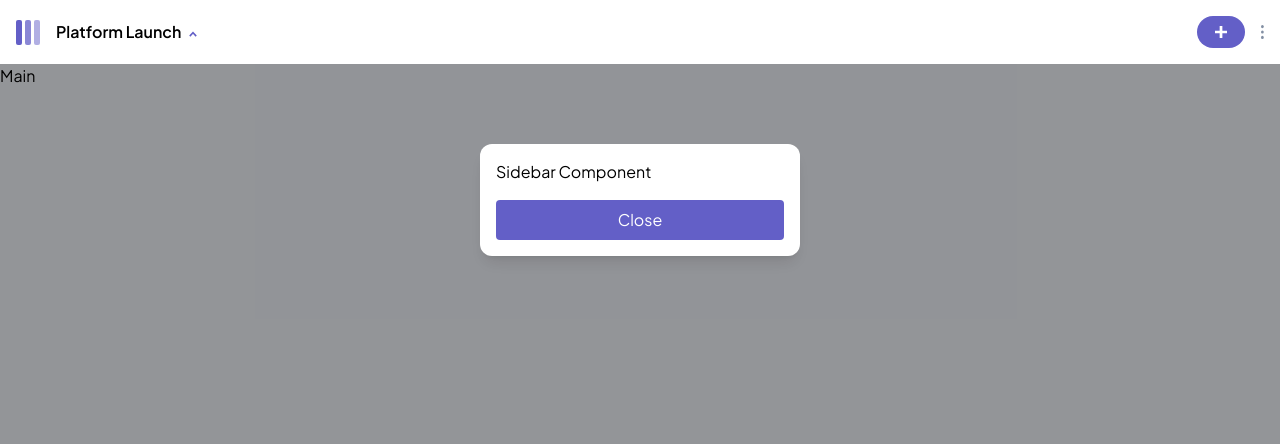
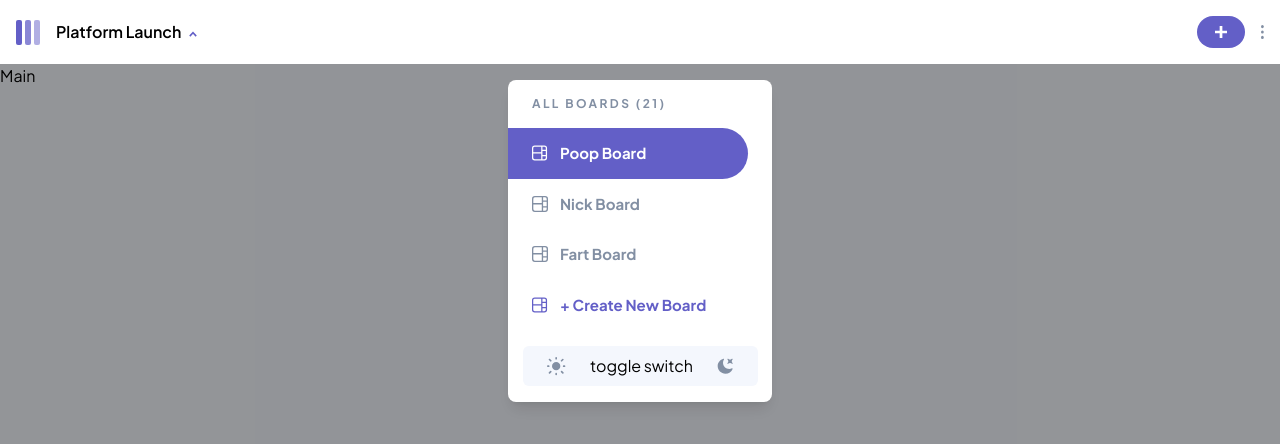
Before and after one commit to Striperoooo/kanban-task-management-app, a React (Vite) app: page / in a window 1280 px wide. Both pictures are taken after a click on the element "Platform Launch". Shown: the top 444 px of the page. Built offline with nearby package versions, Linux system fonts and the light colour scheme.

Commit message:
Enhance Sidebar UI and add medium-grey color
Sidebar component updated with board list, selection styling, and theme toggle UI. Added 'medium-grey' color to Tailwind config for improved styling consistency.

```diff
--- a/src/components/Sidebar.tsx
+++ b/src/components/Sidebar.tsx
@@ -1,4 +1,7 @@
 import { useSidebar } from "../contexts/SidebarContext";
+import iconBoard from '../assets/icon-board.svg'
+import iconLight from '../assets/icon-light-theme.svg'
+import iconDark from '../assets/icon-dark-theme.svg'
 
 
 export default function Sidebar() {
@@ -13,16 +16,45 @@ export default function Sidebar() {
             onClick={close}
         >
             <div
-                className="mt-20 w-full max-w-xs bg-white rounded-xl shadow-lg p-4"
+                className="sidebar-modal flex flex-col  mt-4 w-[264px] h-[322px] bg-white rounded-lg shadow-lg"
                 onClick={e => e.stopPropagation()} // Prevent closing when clicking inside
             >
-                <aside>Sidebar Component</aside>
-                <button
-                    className="mt-4 w-full py-2 rounded bg-main-purple text-white"
-                    onClick={close}
-                >
-                    Close
-                </button>
+                <p className="pl-6 mt-4 text-medium-grey font-bold text-xs tracking-[2.4px]">ALL BOARDS (21)</p>
+
+                <div className="kanban-boards-container mt-4 pl-6">
+
+                    <div className="selected-kanban-board flex text-white text-[15px] font-bold -ml-6 mr-6 rounded-tr-full rounded-br-full bg-main-purple items-center py-3.5 gap-3">
+                        <div className="pl-6 flex items-center gap-3">
+                            <svg className="w-4 h-4 text-white" viewBox="0 0 17 16" xmlns="http://www.w3.org/2000/svg">
+                                <path d="M0 2.889A2.889 2.889 0 0 1 2.889 0H13.11A2.889 2.889 0 0 1 16 2.889V13.11A2.888 2.888 0 0 1 13.111 16H2.89A2.889 2.889 0 0 1 0 13.111V2.89Zm1.333 5.555v4.667c0 .859.697 1.556 1.556 1.556h6.889V8.444H1.333Zm8.445-1.333V1.333h-6.89A1.556 1.556 0 0 0 1.334 2.89V7.11h8.445Zm4.889-1.333H11.11v4.444h3.556V5.778Zm0 5.778H11.11v3.11h2a1.556 1.556 0 0 0 1.556-1.555v-1.555Zm0-7.112V2.89a1.555 1.555 0 0 0-1.556-1.556h-2v3.111h3.556Z" fill="currentColor" />
+                            </svg>
+                            <p>Poop Board</p>
+                        </div>
+                    </div>
+                    <div className="kanban-board flex text-medium-grey text-[15px] font-bold items-center py-3.5 gap-3">
+                        <img src={iconBoard} alt="" />
+                        <p>Nick Board</p>
+                    </div>
+                    <div className="kanban-board flex text-medium-grey text-[15px] font-bold items-center py-3.5 gap-3">
+                        <img src={iconBoard} alt="" />
+                        <p>Fart Board</p>
+                    </div>
+
+                    <div className="flex text-main-purple text-[15px] font-bold items-center py-3.5 gap-3">
+                        <svg className="w-4 h-4 text-main-purple" viewBox="0 0 17 16" xmlns="http://www.w3.org/2000/svg">
+                            <path d="M0 2.889A2.889 2.889 0 0 1 2.889 0H13.11A2.889 2.889 0 0 1 16 2.889V13.11A2.888 2.888 0 0 1 13.111 16H2.89A2.889 2.889 0 0 1 0 13.111V2.89Zm1.333 5.555v4.667c0 .859.697 1.556 1.556 1.556h6.889V8.444H1.333Zm8.445-1.333V1.333h-6.89A1.556 1.556 0 0 0 1.334 2.89V7.11h8.445Zm4.889-1.333H11.11v4.444h3.556V5.778Zm0 5.778H11.11v3.11h2a1.556 1.556 0 0 0 1.556-1.555v-1.555Zm0-7.112V2.89a1.555 1.555 0 0 0-1.556-1.556h-2v3.111h3.556Z" fill="currentColor" />
+                        </svg>
+                        <button>+ Create New Board</button>
+                    </div>
+
+                </div>
+
+                <div className="theme-toggle-container mx-auto my-4 w-[235px] h-12 bg-light-bg rounded-md flex justify-center items-center gap-6">
+                    <img src={iconLight} alt="" />
+                    toggle switch
+                    <img src={iconDark} alt="" />
+                </div>
+
             </div>
         </div>
     );
--- a/tailwind.config.cjs
+++ b/tailwind.config.cjs
@@ -11,7 +11,8 @@ module.exports = {
             },
             colors: {
                 'light-bg': '#F4F7FD',
-                'main-purple': '#635FC7'
+                'main-purple': '#635FC7',
+                'medium-grey': '#828FA3'
             },
         },
 
```
